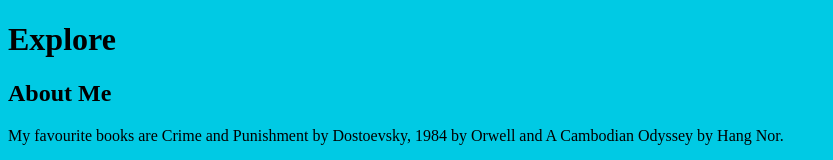
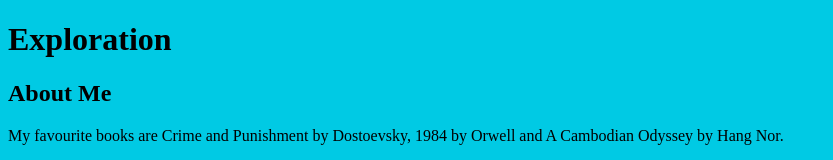
Before and after one commit to ellaroosmarijn/Udacity-new-git-project, a plain HTML site: page index.html in a window 1280 px wide. Shown: the top 160 px of the page, without its empty margins (0-833 px from the left). Drawn offline with Linux system fonts and the light colour scheme.

Commit message:
Set page heading 'Exploration'.

```diff
--- a/index.html
+++ b/index.html
@@ -10,7 +10,7 @@
 <body>
 
     <header>
-        <h1>Explore</h1>
+        <h1>Exploration</h1>
     </header>
 
     <div class="container">
```
